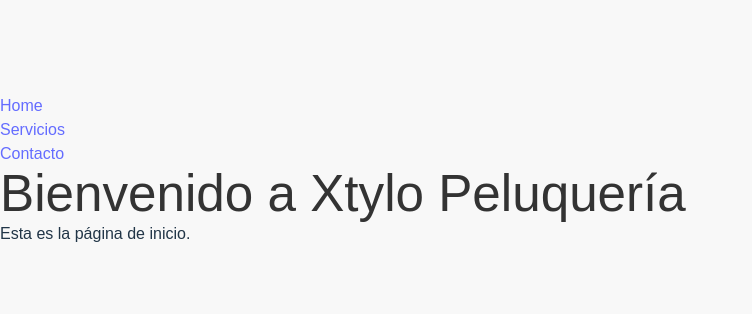
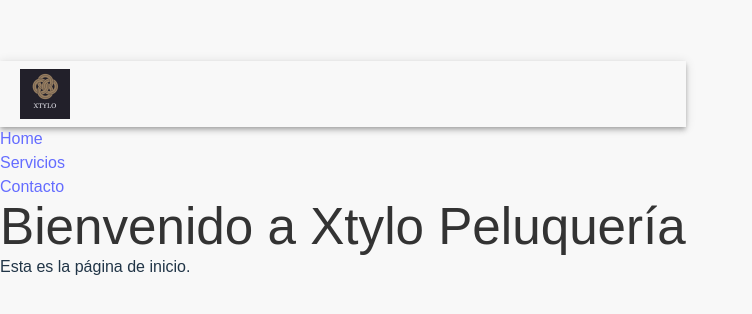
Before and after one commit to micrana23/proyecto-peluqueria, a React (Vite) app in the folder peluqueria-frontend/: page / in a window 1280 px wide. Shown: the part 230-544 px from the top of the page, without its empty margins (0-752 px from the left). Built offline with nearby package versions, Linux system fonts and the light colour scheme.

Commit message:
logoprimero

```diff
--- a/peluqueria-frontend/src/App.jsx
+++ b/peluqueria-frontend/src/App.jsx
@@ -4,12 +4,14 @@ import Home from './pages/Home';
 import Servicios from './pages/Servicios';
 import Contacto from './pages/Contacto';
 import Navbar from './components/Navbar';
+import Header from './components/Header'; // Nuevo componente para la imagen
 import './styles/global.css'; // Archivo CSS global
 
 function App() {
   return (
     <Router>
       <div className="app">
+        <Header /> {/* Añadir el Header aquí */}
         <Navbar />
         <Routes>
           <Route path="/" element={<Home />} />
--- /dev/null
+++ b/peluqueria-frontend/src/components/Header.jsx
@@ -0,0 +1,32 @@
+import React from "react";
+import { AppBar, Toolbar, IconButton } from "@mui/material";
+import { useNavigate } from "react-router-dom";
+
+const Header = () => {
+  const navigate = useNavigate();
+
+  return (
+    <AppBar
+      position="static"
+      sx={{ backgroundColor: "transparent", boxShadow: "green" }}
+    >
+      <Toolbar>
+        <IconButton
+          edge="start"
+          color="black"
+          aria-label="home"
+          onClick={() => navigate("/")} // Navega a la página de inicio
+          sx={{ padding: 1 }}
+        >
+          <img
+            src="/xtylo.png"
+            alt="Peluqueria Xtylo"
+            style={{ height: 50 }}
+          />
+        </IconButton>
+      </Toolbar>
+    </AppBar>
+  );
+};
+
+export default Header;
```
Also changed, not shown: peluqueria-frontend/public/xtylo.png (added), 1 other file (tests, documents, lock files or other folders).
